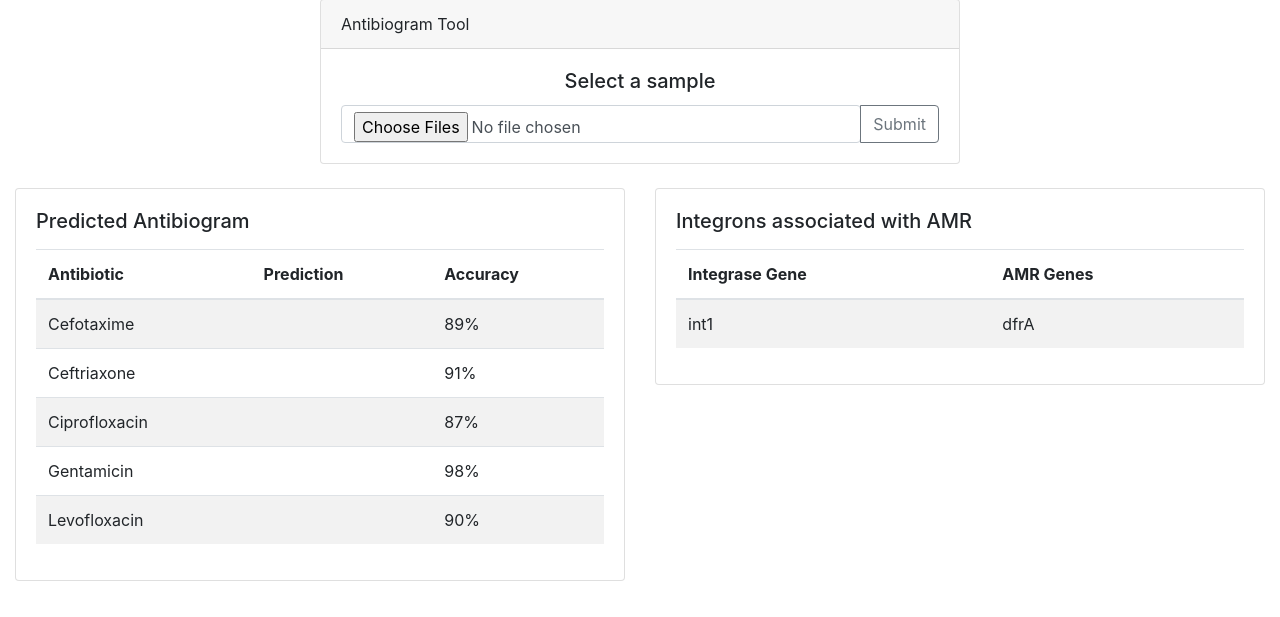
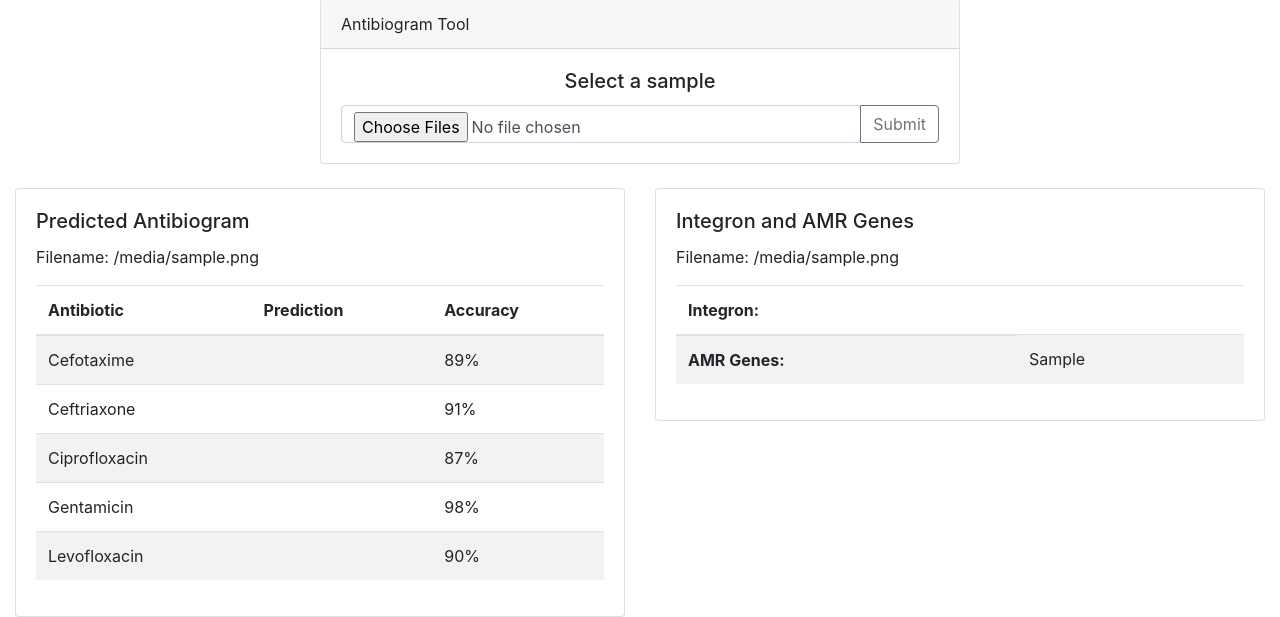
Before and after one commit to edronalee/predict_amr, a Django app: template dashboard/templates/antibiogram.html in a window 1280 px wide. Shown: the part 196-813 px from the top of the page. Before the commit the page ends 777 px from the top, so only its background shows below. Run offline with Django 3.2, Linux system fonts and the light colour scheme; tables that the repository leaves empty hold one stand-in row (values such as "Sample post"); the template is opened without the code that fills it: values that come from a table or form of the project are taken from there, most other values are stand-ins (such as "Sample title", 1, 10 or a date in 2020); parts of the project's set-up code (start-up, migrations or seed data) failed here and were passed over.

Commit message:
fix the antibiogram template

```diff
--- a/dashboard/templates/antibiogram.html
+++ b/dashboard/templates/antibiogram.html
@@ -63,7 +63,7 @@
         <div class="card">
           <div class="card-body">
             <h5 class="card-title">Predicted Antibiogram</h5>
-            <p class="card-text"></p>
+            <p class="card-text">Filename:  {{ filename }}</p>
             <table class="table table-striped">
               <thead>
                 <tr>
@@ -106,19 +106,19 @@
       <div class="col-sm-6">
         <div class="card">
           <div class="card-body">
-            <h5 class="card-title">Integrons associated with AMR</h5>
-            <p class="card-text"></p>
+            <h5 class="card-title">Integron and AMR Genes</h5>
+            <p class="card-text">Filename:  {{ filename }}</p>
             <table class="table table-striped">
               <thead>
                 <tr>
-                  <th scope="col">Integrase Gene</th>
-                  <th scope="col">AMR Genes</th>
+                  <th scope="row">Integron:</th>
+                  <td scope="col">{% if integron_presence == 0 %} Integron not found {% elif integron_presence == 1 %} Integron found {% else %} {% endif %}</td>
                 </tr>
               </thead>
               <tbody>
                 <tr>
-                  <td>int1</td>
-                  <td>dfrA</td>
+                  <th scope="row">AMR Genes:</th>
+                  <td>{{ abricate_gene_products | join:", "}}</td>
                 </tr>
               </tbody>
             </table>
--- a/dashboard/views.py
+++ b/dashboard/views.py
@@ -122,7 +122,8 @@
 
             context = {'cefotaxime_prediction':cefotaxime_prediction, 'ceftriaxone_prediction':ceftriaxone_prediction,
                         'ciprofloxacin_prediction':ciprofloxacin_prediction, 'gentamicin_prediction':gentamicin_prediction,
-                        'levofloxacin_prediction':levofloxacin_prediction, 'form': form}
+                        'levofloxacin_prediction':levofloxacin_prediction, 'integron_presence':integron_presence, 'form': form,
+                        'abricate_gene_products':abricate_gene_products, 'filename':filename}
             # Render the template with the predictions
             return render(request, 'antibiogram.html', context)
     return render(request, 'antibiogram.html', {'form': form})
```
Also changed, not shown: 8 other files.
